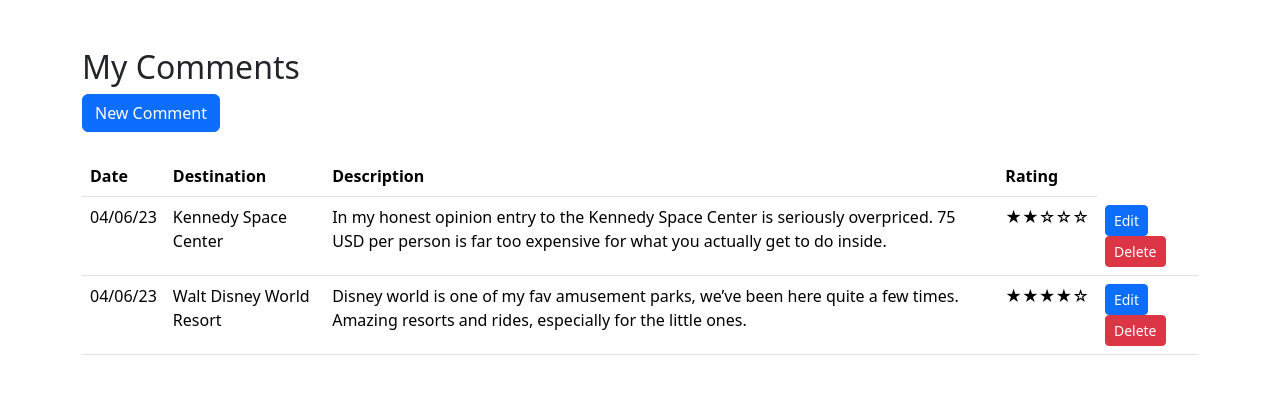
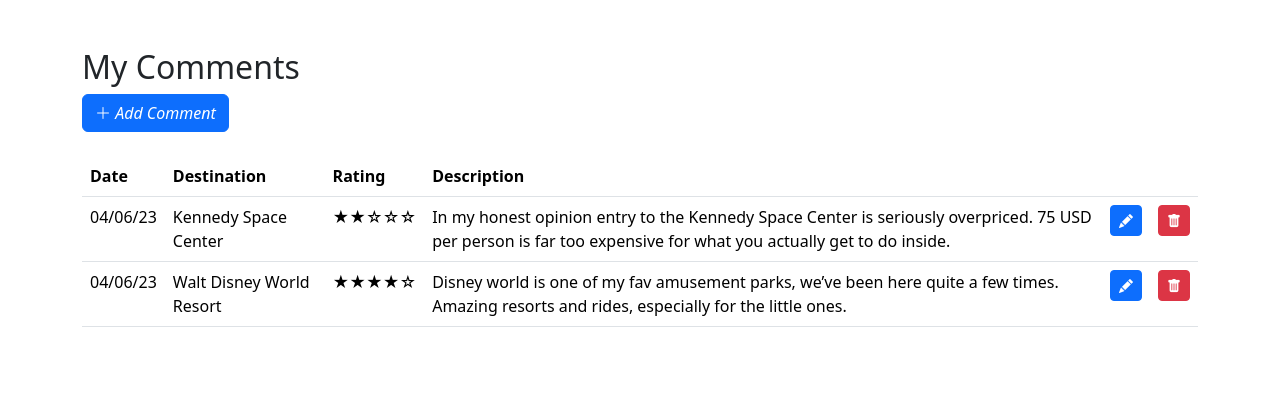
Before and after one commit to seazhur/-csce410-team13, a PHP site: page /comment/read.php in a window 1280 px wide. Shown: the top 394 px of the page. Run offline with PHP 8.4, Linux system fonts and the light colour scheme; data comes from the database, SQL or seed files in the repository; some libraries are stand-ins or nearby versions.

Commit message:
Fixed Comment CRUD Buttons

```diff
--- a/comment/read.php
+++ b/comment/read.php
@@ -7,6 +7,7 @@
   <title>My Comments</title>
   <link rel="stylesheet" href="	https://cdn.jsdelivr.net/npm/bootstrap@5.3.0-alpha3/dist/css/bootstrap.min.css">
   <script src="https://code.jquery.com/jquery-1.10.2.js"></script>
+  <link rel="stylesheet" href="https://cdn.jsdelivr.net/npm/bootstrap-icons@1.10.2/font/bootstrap-icons.css" integrity="sha384-b6lVK+yci+bfDmaY1u0zE8YYJt0TZxLEAFyYSLHId4xoVvsrQu3INevFKo+Xir8e" crossorigin="anonymous">
 </head>
 <body>
 
@@ -15,7 +16,7 @@
 
   <div class="container my-5">
     <h2>My Comments</h2>
-    <a class="btn btn-primary" href="../comment/create.php">New Comment</a>
+    <a class="btn btn-primary" href="../comment/create.php"><i class="bi bi-plus-lg"> Add Comment</i></a>
     <br>
     <br>
     <table class="table">
@@ -24,8 +25,10 @@
         <tr>
           <th>Date</th>
           <th>Destination</th>
+          <th>Rating</th>
           <th>Description</th>
-          <th>Rating</th>
+          <th></th> <!-- edit -->
+          <th></th> <!-- delete -->
           <!-- <th>User</th> -->
         </tr>
       </thead>
@@ -66,12 +69,10 @@
               <tr>
                 <td>$valid_date</td>
                 <td>$dest_row[attraction]</td>
+                <td>$stars</td>
                 <td>$comm_row[description]</td>
-                <td>$stars</td>
-                <td>
-                  <a class='btn btn-primary btn-sm' href='#'>Edit</a>
-                  <a class='btn btn-danger btn-sm' href='#'>Delete</a>
-                </td>
+                <td><a class='btn btn-primary btn-sm' href='#'><i class='bi bi-pencil-fill'></i></a></td>
+                <td><a class='btn btn-danger btn-sm' href='#'><i class='bi bi-trash-fill'></i></a></td>
               </tr>
               ";
 
```
